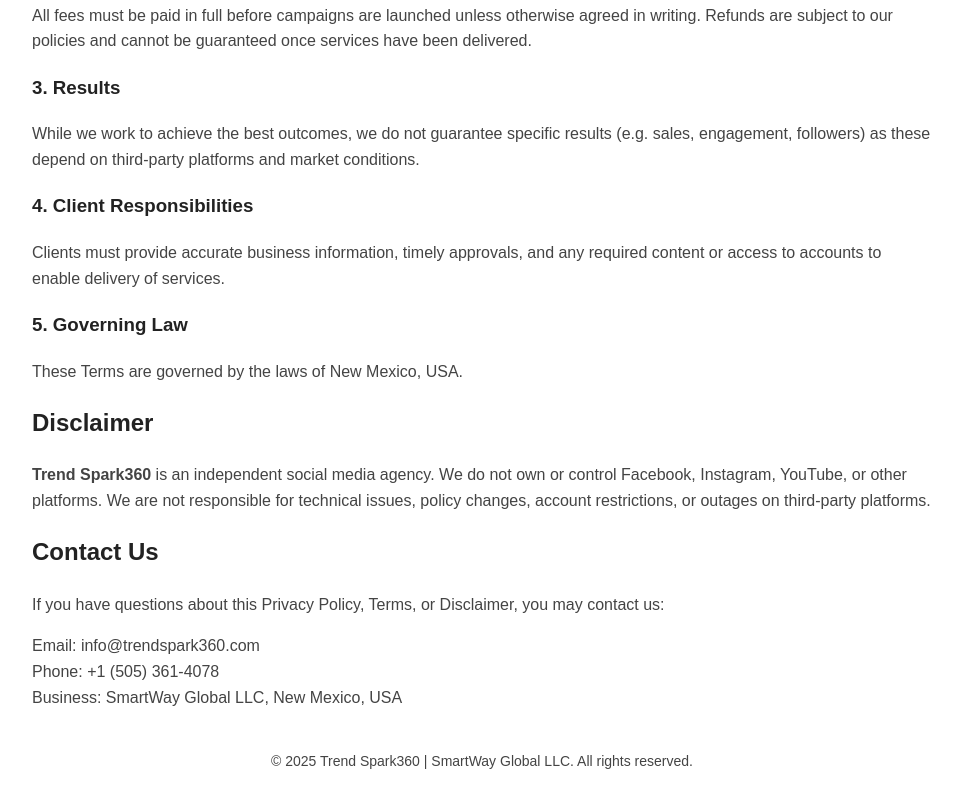
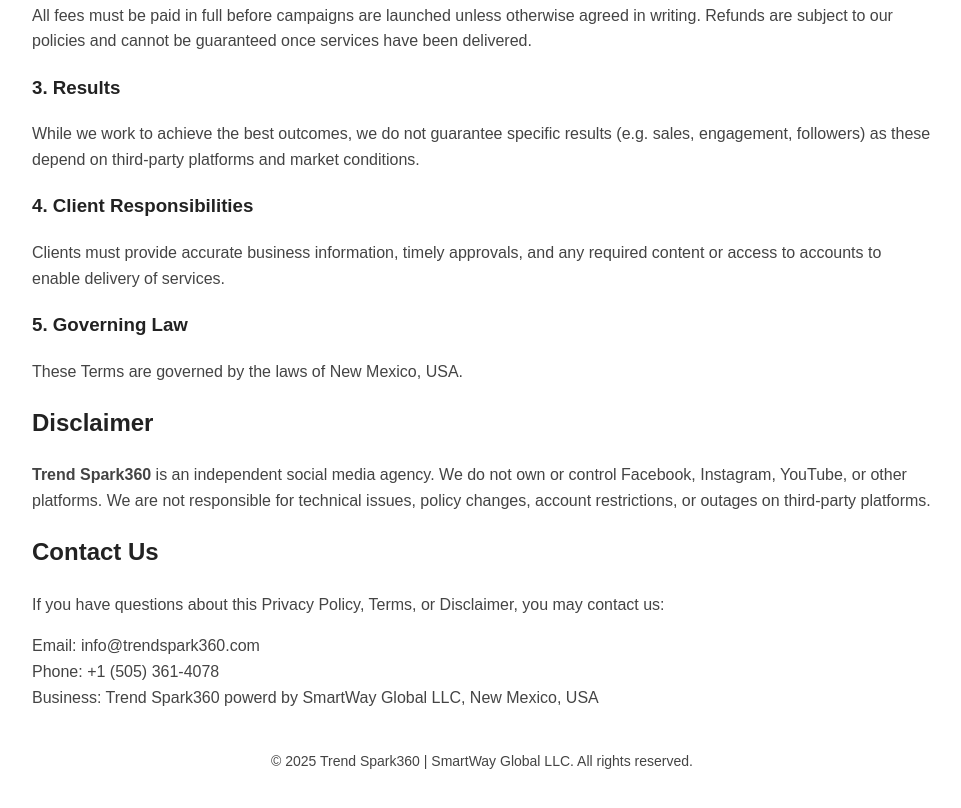
Before and after one commit to infotrendspark360/trendspark360-privacy, a plain HTML site: page index.html in a window 1280 px wide. Shown: the part 1213-2021 px from the top of the page, without its empty margins (8-969 px from the left). Drawn offline with Linux system fonts and the light colour scheme.

Commit message:
Update index.html

```diff
--- a/index.html
+++ b/index.html
@@ -82,7 +82,7 @@
     <p>If you have questions about this Privacy Policy, Terms, or Disclaimer, you may contact us:</p>
     <p>Email: info@trendspark360.com<br>
        Phone: +1 (505) 361-4078<br>
-       Business: SmartWay Global LLC, New Mexico, USA</p>
+       Business: Trend Spark360 powerd by SmartWay Global LLC, New Mexico, USA</p>
   </section>
 
   <footer>
```
